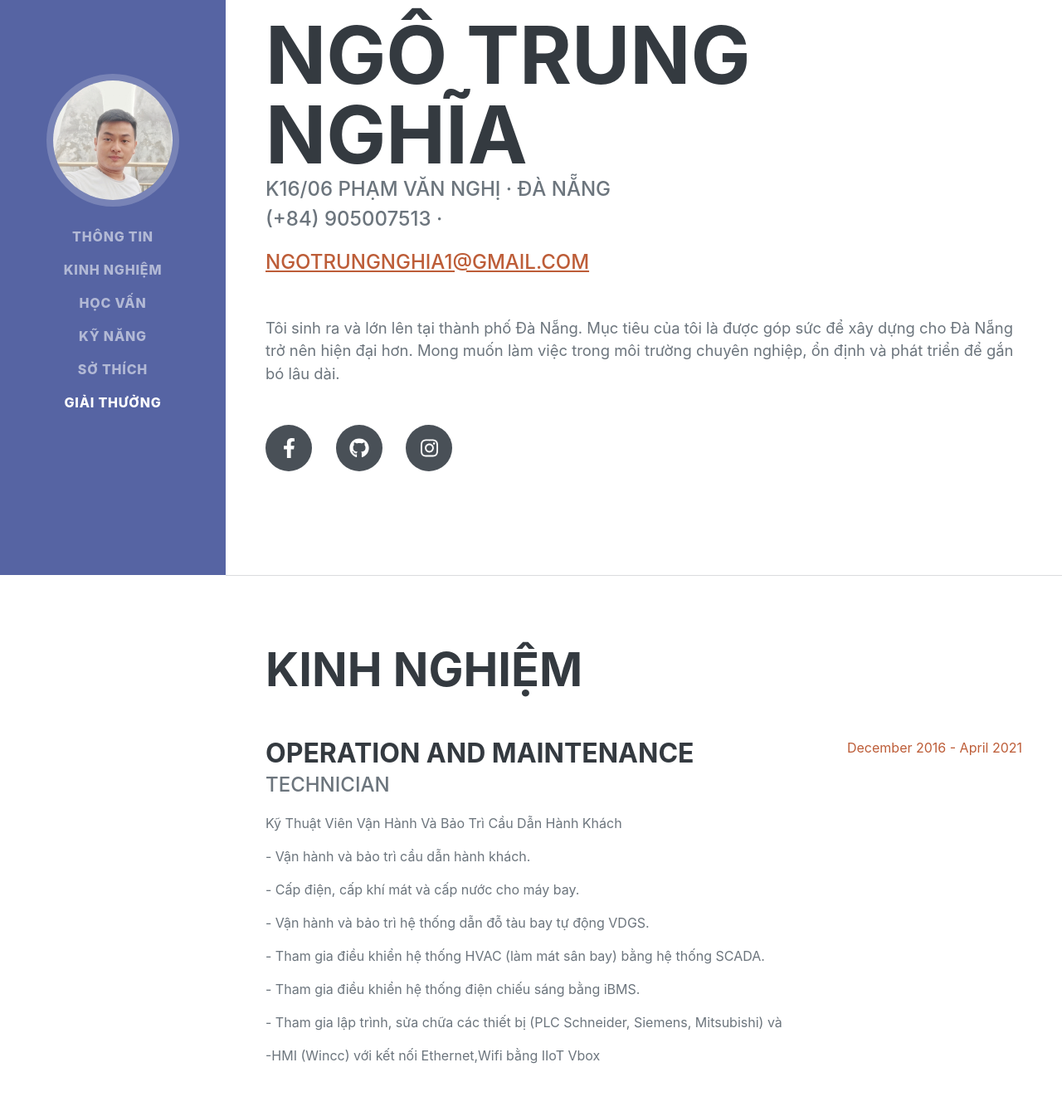
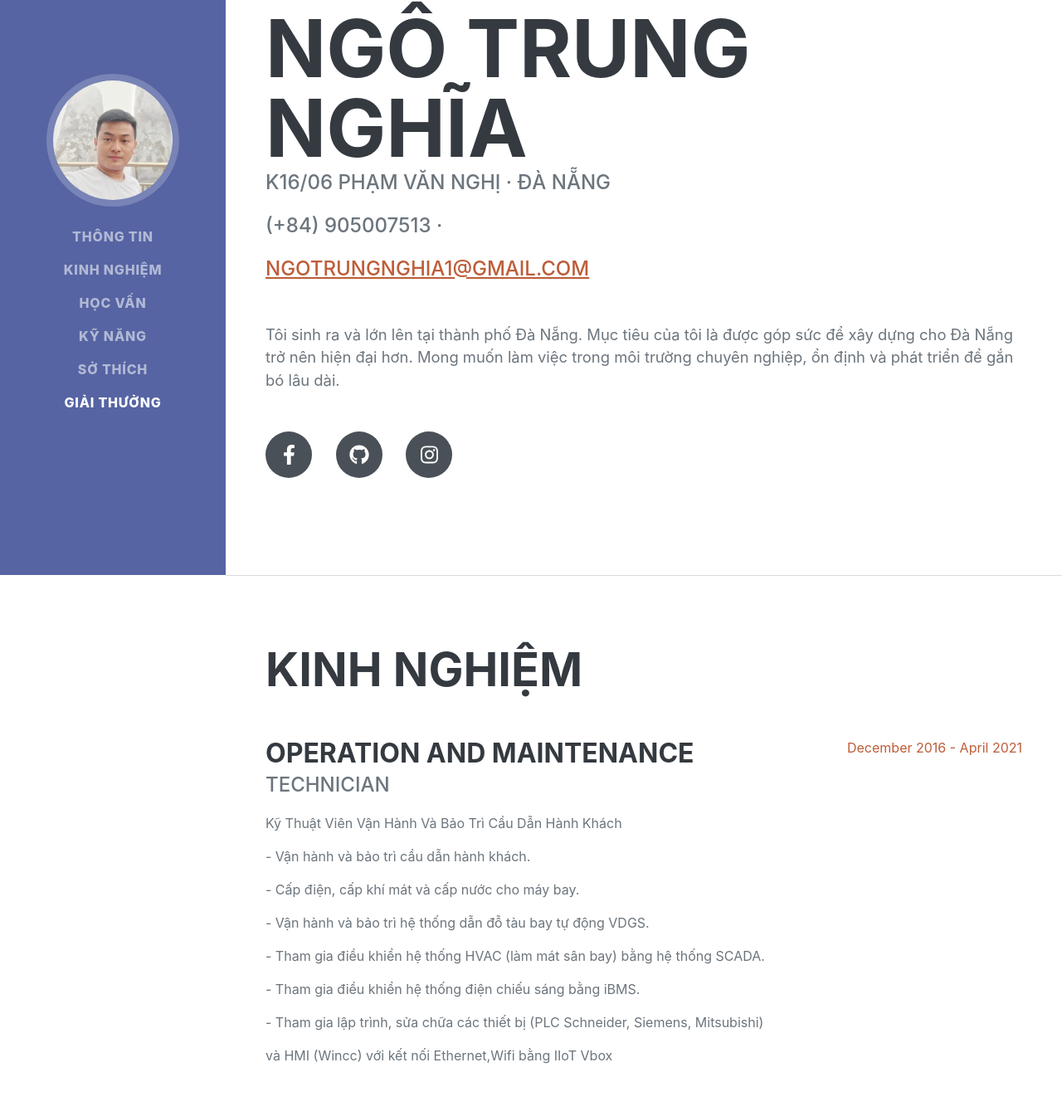
Before and after one commit to ntn13/Profile, a plain HTML site: page index.html in a window 1280 px wide. Shown: the part 107-1452 px from the top of the page at 83% size. Drawn offline with nearby package versions, Linux system fonts and the light colour scheme; a web font is replaced by a local one.

Commit message:
Add files via upload

```diff
--- a/index.html
+++ b/index.html
@@ -44,7 +44,7 @@
                         Ngô Trung Nghĩa
                     </h1>
                     <div class="subheading mb-5">
-                        K16/06 Phạm Văn Nghị · Đà Nẵng
+                    <p>K16/06 Phạm Văn Nghị · Đà Nẵng </p>
                     <p>(+84) 905007513 ·</p>
                         <a href="mailto:ngotrungnghia1@gmail.com">ngotrungnghia1@gmail.com</a>
                     </div>
@@ -73,8 +73,8 @@
                             <p>- Vận hành và bảo trì hệ thống dẫn đỗ tàu bay tự động VDGS.</p>
                             <p>- Tham gia điều khiển hệ thống HVAC (làm mát sân bay) bằng hệ thống SCADA.</p>
                             <p>- Tham gia điều khiển hệ thống điện chiếu sáng bằng iBMS.</p>
-                            <p>- Tham gia lập trình, sửa chữa các thiết bị (PLC Schneider, Siemens, Mitsubishi) và
-                            <p>-HMI (Wincc) với kết nối Ethernet,Wifi bằng IIoT Vbox</p>
+                            <p>- Tham gia lập trình, sửa chữa các thiết bị (PLC Schneider, Siemens, Mitsubishi)
+                            <p> và HMI (Wincc) với kết nối Ethernet,Wifi bằng IIoT Vbox</p>
                         </div>
                         <div class="flex-shrink-0"><span class="text-primary">December 2016 - April 2021</span></div>
                     </div>
@@ -131,7 +131,7 @@
             <!-- Education-->
             <section class="resume-section" id="education">
                 <div class="resume-section-content">
-                    <h2 class="mb-5">Education</h2>
+                    <h2 class="mb-5">Học Vấn</h2>
                     <div class="d-flex flex-column flex-md-row justify-content-between mb-5">
                         <div class="flex-grow-1">
                             <h3 class="mb-0">Trường Đại Học Bách Khoa Đà Nẵng</h3>
```
